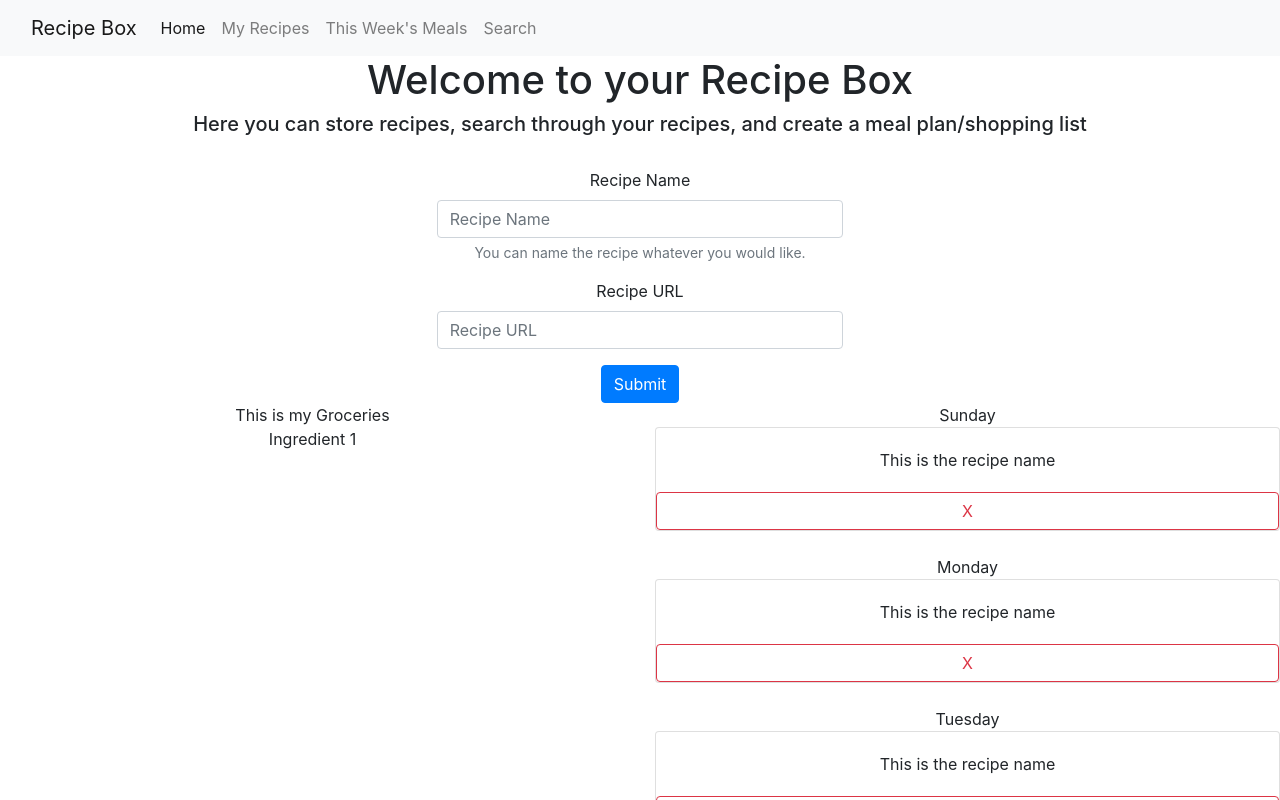
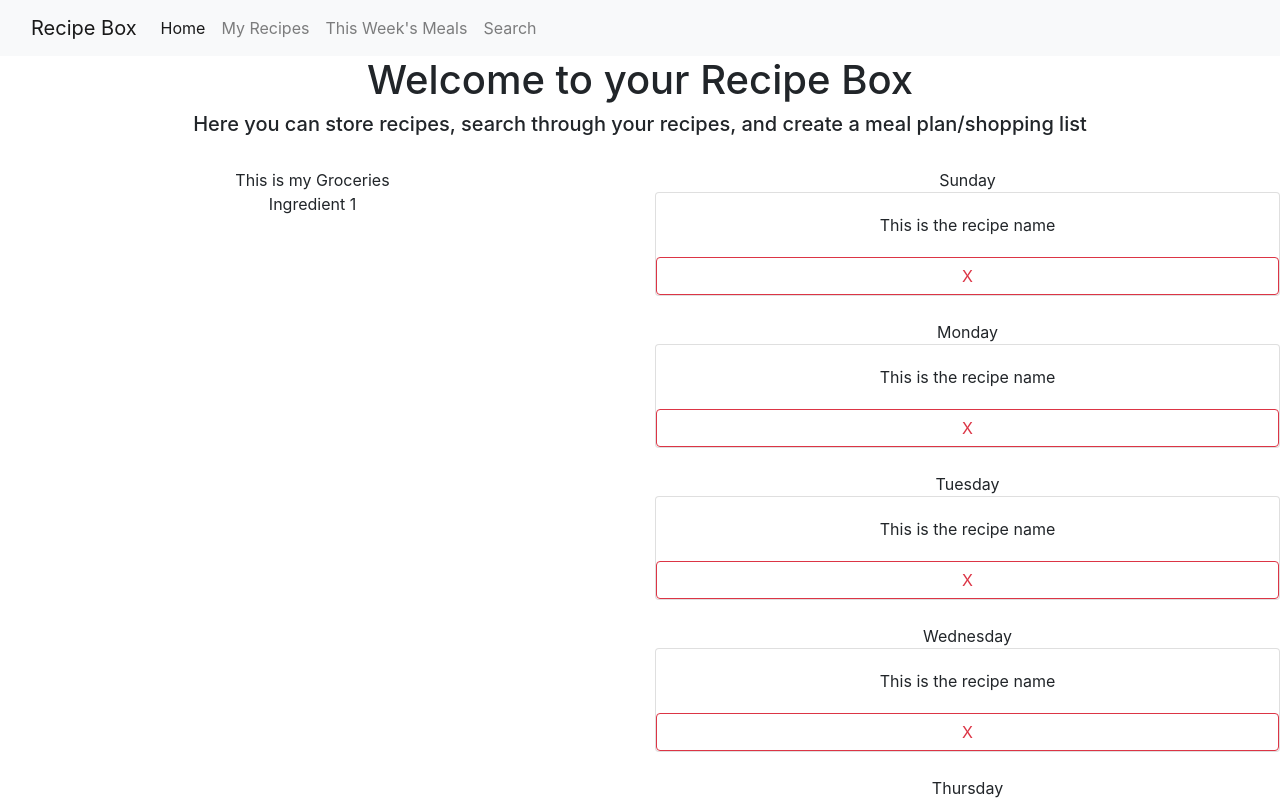
Before and after one commit to JackieHodges/RecipeKeeper, a React (Create React App) app in the folder client/: page / in a window 1280 px wide. Shown: the top 800 px of the page. Built offline with nearby package versions, Linux system fonts and the light colour scheme.

Commit message:
removed addNewRecipe from homepage

```diff
--- a/client/src/components/newRecipe.js
+++ b/client/src/components/newRecipe.js
@@ -3,15 +3,6 @@ import { Form, Button, Row, Col } from "react-bootstrap";
 import API from "../utils/API";
 
 function NewRecipe() {
-
-    function handleInputChange(event){
-        let {id, value} = event.target;
-        // console.log(`this is the id ${id} and value ${value}`)
-        // let recipeName = document.getElementById("formRecipe")
-        // console.log(`this is the recipe name ${recipeName.value}`)
-        // let recipeURL = document.getElementById("formRecipeURL")
-        // console.log(`this is the recipeURL ${recipeURL.value}`)
-    }
 
     function onClick(event){
         event.preventDefault();
@@ -34,7 +25,7 @@ function NewRecipe() {
                 <Col></Col>
                 <Col>
                     <Form>
-                        <Form.Group controlId="formRecipe" onChange={handleInputChange}>
+                        <Form.Group controlId="formRecipe">
                             <Form.Label>Recipe Name</Form.Label>
                             <Form.Control type="text" placeholder="Recipe Name" />
                             <Form.Text className="text-muted">
@@ -50,7 +41,7 @@ function NewRecipe() {
                             </Form.Text>
                         </Form.Group> */}
 
-                        <Form.Group controlId="formRecipeURL" onChange={handleInputChange}>
+                        <Form.Group controlId="formRecipeURL">
                             <Form.Label>Recipe URL</Form.Label>
                             <Form.Control type="text" placeholder="Recipe URL" />
                         </Form.Group>
--- a/client/src/pages/HomePage.js
+++ b/client/src/pages/HomePage.js
@@ -16,11 +16,6 @@ function HomePage() {
                 </Col>
             </Row>
             <br />
-            <Row className="justify-content-md-center">
-                <Col>
-                    <NewRecipe />
-                </Col>
-            </Row>
             <Row>
                 {/* <Col>
                     <SearchRecipe />
```
